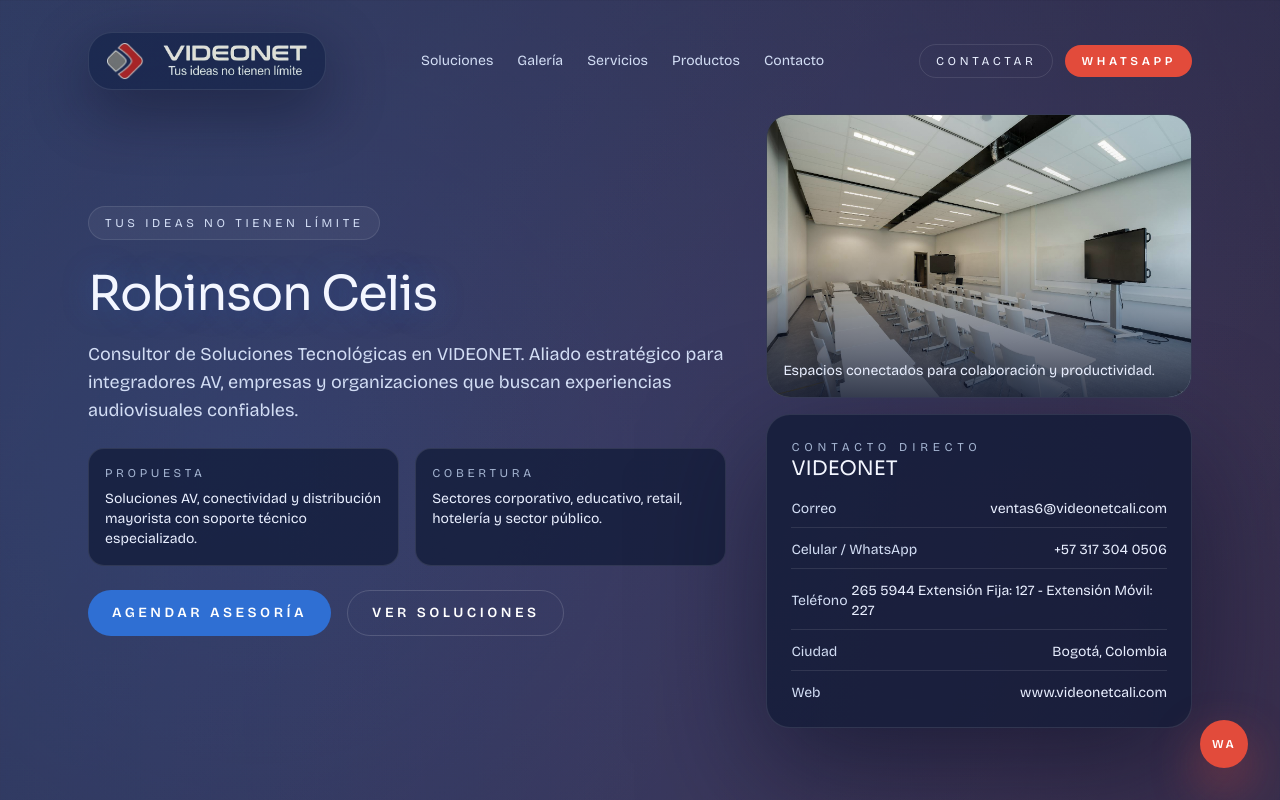
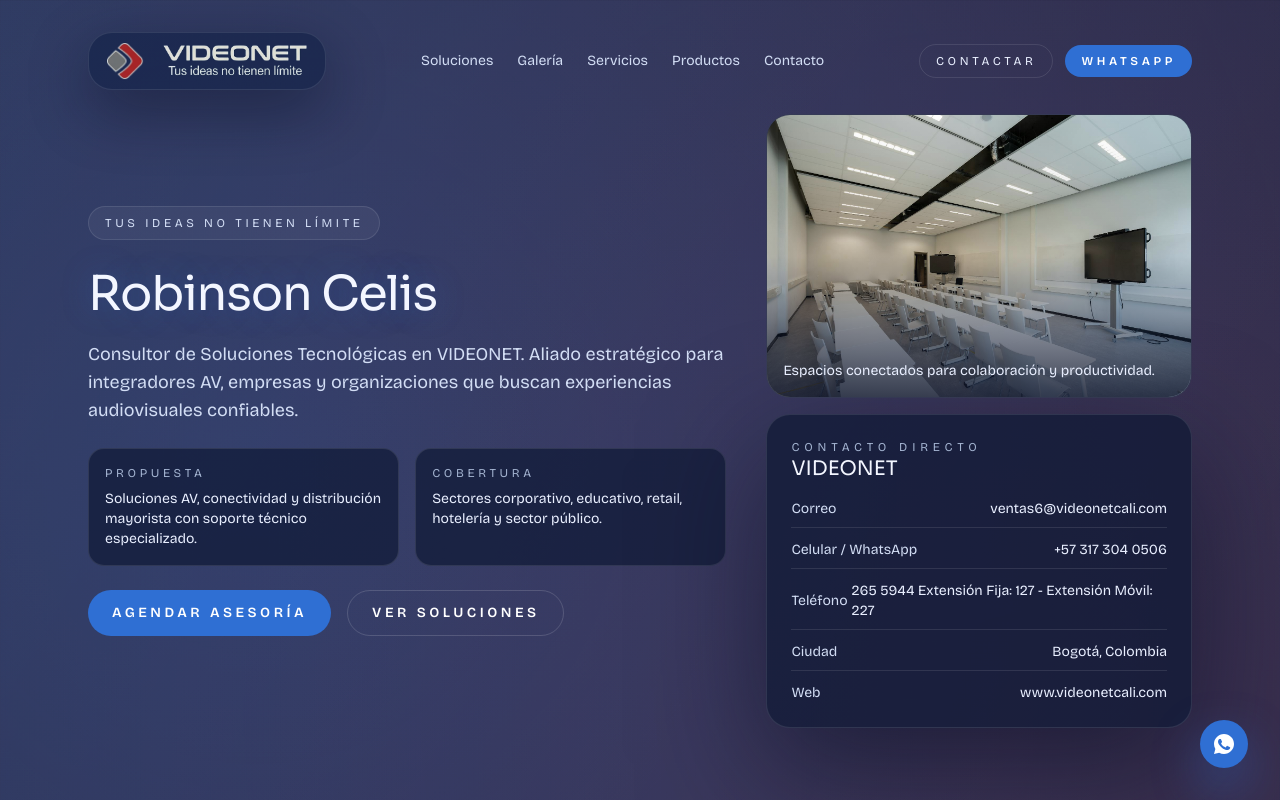
Before and after one commit to digitecglobal/robinson-celis, a Next.js app: page / in a window 1280 px wide. Shown: the top 800 px of the page. Built offline with nearby package versions, Linux system fonts and the light colour scheme.

Commit message:
Update WhatsApp buttons styling

```diff
--- a/app/page.tsx
+++ b/app/page.tsx
@@ -169,7 +169,7 @@
             target="_blank"
             rel="noreferrer"
             aria-label="Escribir por WhatsApp"
-            className="inline-flex items-center rounded-full bg-accent-500 px-4 py-2 text-xs font-semibold uppercase tracking-[0.3em] text-white transition hover:bg-accent-600"
+            className="inline-flex items-center rounded-full bg-brand-500 px-4 py-2 text-xs font-semibold uppercase tracking-[0.3em] text-white transition hover:bg-brand-300"
           >
             WhatsApp
           </a>
@@ -531,7 +531,7 @@
               href={whatsappLink}
               target="_blank"
               rel="noreferrer"
-              className="inline-flex items-center rounded-full bg-accent-500 px-6 py-3 text-sm font-semibold uppercase tracking-[0.25em] text-white transition hover:bg-accent-600"
+              className="inline-flex items-center rounded-full bg-brand-500 px-6 py-3 text-sm font-semibold uppercase tracking-[0.25em] text-white transition hover:bg-brand-300"
             >
               Hablar con Robinson
             </a>
@@ -580,9 +580,16 @@
         target="_blank"
         rel="noreferrer"
         aria-label="Abrir WhatsApp"
-        className="fixed bottom-4 right-4 z-40 inline-flex h-12 w-12 items-center justify-center rounded-full bg-accent-500 text-xs font-semibold uppercase tracking-[0.2em] text-white shadow-[0_20px_50px_rgba(226,75,59,0.45)] transition hover:bg-accent-600 sm:bottom-6 sm:right-6 md:bottom-8 md:right-8"
+        className="fixed bottom-4 right-4 z-40 inline-flex h-12 w-12 items-center justify-center rounded-full bg-brand-500 text-white shadow-[0_20px_50px_rgba(47,111,211,0.45)] transition hover:bg-brand-300 sm:bottom-6 sm:right-6 md:bottom-8 md:right-8"
       >
-        WA
+        <span className="sr-only">WhatsApp</span>
+        <svg
+          viewBox="0 0 32 32"
+          aria-hidden="true"
+          className="h-6 w-6 fill-current"
+        >
+          <path d="M16.003 2.667c-7.363 0-13.336 5.973-13.336 13.336 0 2.351.616 4.655 1.789 6.689L2.667 29.333l6.821-1.784a13.28 13.28 0 006.515 1.714h.006c7.363 0 13.336-5.973 13.336-13.336S23.366 2.667 16.003 2.667zm7.79 19.315c-.331.934-1.642 1.777-2.675 1.995-.708.149-1.635.267-4.742-.999-3.972-1.632-6.52-5.635-6.714-5.894-.192-.26-1.615-2.147-1.615-4.096 0-1.95 1.019-2.91 1.38-3.31.36-.4.786-.5 1.047-.5.26 0 .52.003.747.015.24.012.56-.092.878.668.331.787 1.128 2.72 1.23 2.917.1.2.167.434.033.701-.133.268-.2.434-.4.668-.2.234-.42.522-.6.7-.2.2-.408.417-.175.817.234.4 1.04 1.714 2.232 2.774 1.531 1.364 2.82 1.789 3.22 1.987.4.2.634.167.868-.1.234-.268 1.002-1.168 1.27-1.568.268-.4.534-.334.901-.2.367.133 2.336 1.102 2.736 1.303.4.2.667.3.767.467.1.167.1.967-.231 1.901z" />
+        </svg>
       </a>
 
       <footer className="mx-auto w-full max-w-6xl px-4 pb-8 sm:px-6 sm:pb-10">
```
